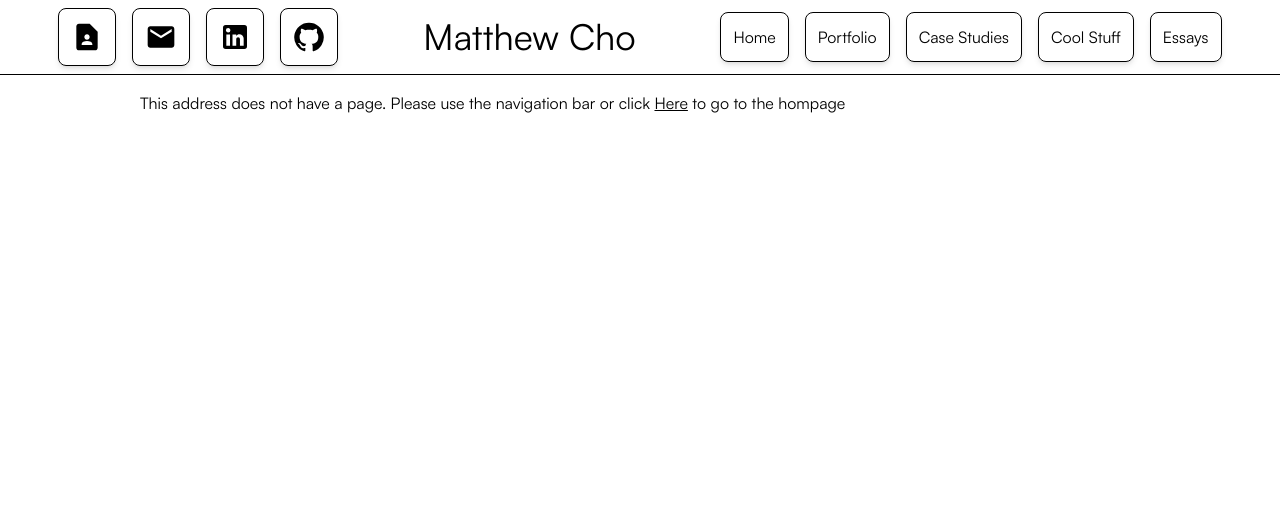
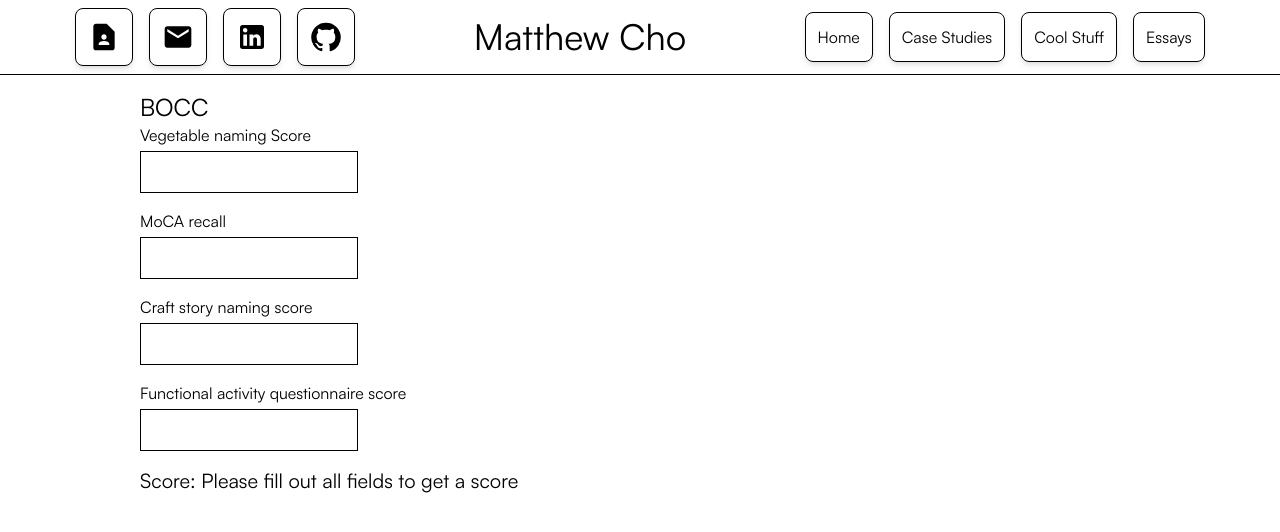
Before and after one commit to mcho9434/frontend-miji, a React (Create React App) app: page /case-studies/BOCC in a window 1280 px wide. Shown: the top 532 px of the page. Built offline with nearby package versions, Linux system fonts and the light colour scheme.

Commit message:
finish bocc and start navbar refactor

```diff
--- a/src/App.js
+++ b/src/App.js
@@ -7,6 +7,7 @@ import React from "react";
 import Navbar from "./components/Navbar/Navbar";
 import CaseStudies from "./pages/CaseStudies";
 import Notion from "./pages/CaseStudies/Notion";
+import BOCC from "./pages/CaseStudies/BOCC";
 import ResumeLanding from "./pages/ResumeLanding";
 import CoolStuff from "./pages/CoolStuff";
 import Viewport from "./pages/CaseStudies/ThreeFoldViewport";
@@ -37,6 +38,10 @@ function App() {
                             element={<Viewport />}
                         />
                         <Route
+                            path="case-studies/BOCC"
+                            element={<BOCC />}
+                        />
+                        <Route
                             path="youtube-data-loader"
                             element={<YoutubeDataLoader />}
                         />
--- a/src/constants/NAVBAR_LINKS.js
+++ b/src/constants/NAVBAR_LINKS.js
@@ -28,7 +28,7 @@ export const ICON_NAV = [
 
 export const PAGE_NAV = [
   { title: "Home", to: "/" },
-  { title: "Portfolio", to: "/portfolio" },
+  // { title: "Portfolio", to: "/portfolio" },
   { title: "Case Studies", to: "/case-studies" },
   { title: "Cool Stuff", to: "/cool-stuff" },
   { title: "Essays", to: "/essays" },
--- /dev/null
+++ b/src/pages/CaseStudies/BOCC.jsx
@@ -0,0 +1,105 @@
+import React, { useState } from "react";
+import Card from "../../components/Card";
+const BOCC = () => {
+    const [scores, setScores] = useState({
+        vegetable: null,
+        moca: null,
+        craftStoryRepitition: null,
+        functionalActivityScore: null,
+    });
+
+    const calculateScore = () => {
+        return (
+            Number(scores.vegetable) +
+            Number(scores.moca) +
+            Number(scores.craftStoryRepitition) +
+            Number(scores.functionalActivityScore)
+        );
+    };
+
+    const isValid =
+        !!scores.vegetable &&
+        !!scores.moca &&
+        !!scores.craftStoryRepitition &&
+        !!scores.functionalActivityScore;
+
+    return (
+        <Card>
+            <div className="text-2xl">BOCC</div>
+            <div className="mb-4">
+                <div>Vegetable naming Score</div>
+                <input
+                    className="border border-black p-2 mt-1"
+                    type="number"
+                    value={scores.vegetable}
+                    onChange={(e) => {
+                        if (e.target.value >= 0) {
+                            setScores((prev) => {
+                                return { ...prev, vegetable: e.target.value };
+                            });
+                        }
+                    }}
+                />
+            </div>
+            <div className="mb-4">
+                <div>MoCA recall</div>
+                <input
+                    className="border border-black p-2 mt-1"
+                    type="number"
+                    value={scores.moca}
+                    onChange={(e) => {
+                        if (e.target.value >= 0 && e.target.value <= 5) {
+                            setScores((prev) => {
+                                return { ...prev, moca: e.target.value };
+                            });
+                        }
+                    }}
+                />
+            </div>
+            <div className="mb-4">
+                <div>Craft story naming score</div>
+                <input
+                    className="border border-black p-2 mt-1"
+                    type="number"
+                    value={scores.craftStoryRepitition}
+                    onChange={(e) => {
+                        if (e.target.value >= 0 && e.target.value <= 25) {
+                            setScores((prev) => {
+                                return {
+                                    ...prev,
+                                    craftStoryRepitition: e.target.value,
+                                };
+                            });
+                        }
+                    }}
+                />
+            </div>
+            <div className="mb-4">
+                <div>Functional activity questionnaire score</div>
+                <input
+                    className="border border-black p-2 mt-1"
+                    type="number"
+                    value={scores.functionalActivityScore}
+                    onChange={(e) => {
+                        if (e.target.value >= 0 && e.target.value <= 30) {
+                            setScores((prev) => {
+                                return {
+                                    ...prev,
+                                    functionalActivityScore: e.target.value,
+                                };
+                            });
+                        }
+                    }}
+                />
+            </div>
+            <div className="text-xl">
+                Score:{" "}
+                {isValid
+                    ? calculateScore()
+                    : "Please fill out all fields to get a score"}
+            </div>
+        </Card>
+    );
+};
+
+export default BOCC;
--- a/src/pages/CaseStudies/StudiesNavbar.jsx
+++ b/src/pages/CaseStudies/StudiesNavbar.jsx
@@ -19,6 +19,11 @@ const StudiesNavbar = () => {
           3-fold viewport
         </div>
       </Link>
+      <Link to="/case-studies/BOCC">
+        <div className="transition ease-in-out hover:-translate-y-1 shadow-md p-3 border border-black rounded-lg">
+          BOCC
+        </div>
+      </Link>
     </div>
   );
 };
```
